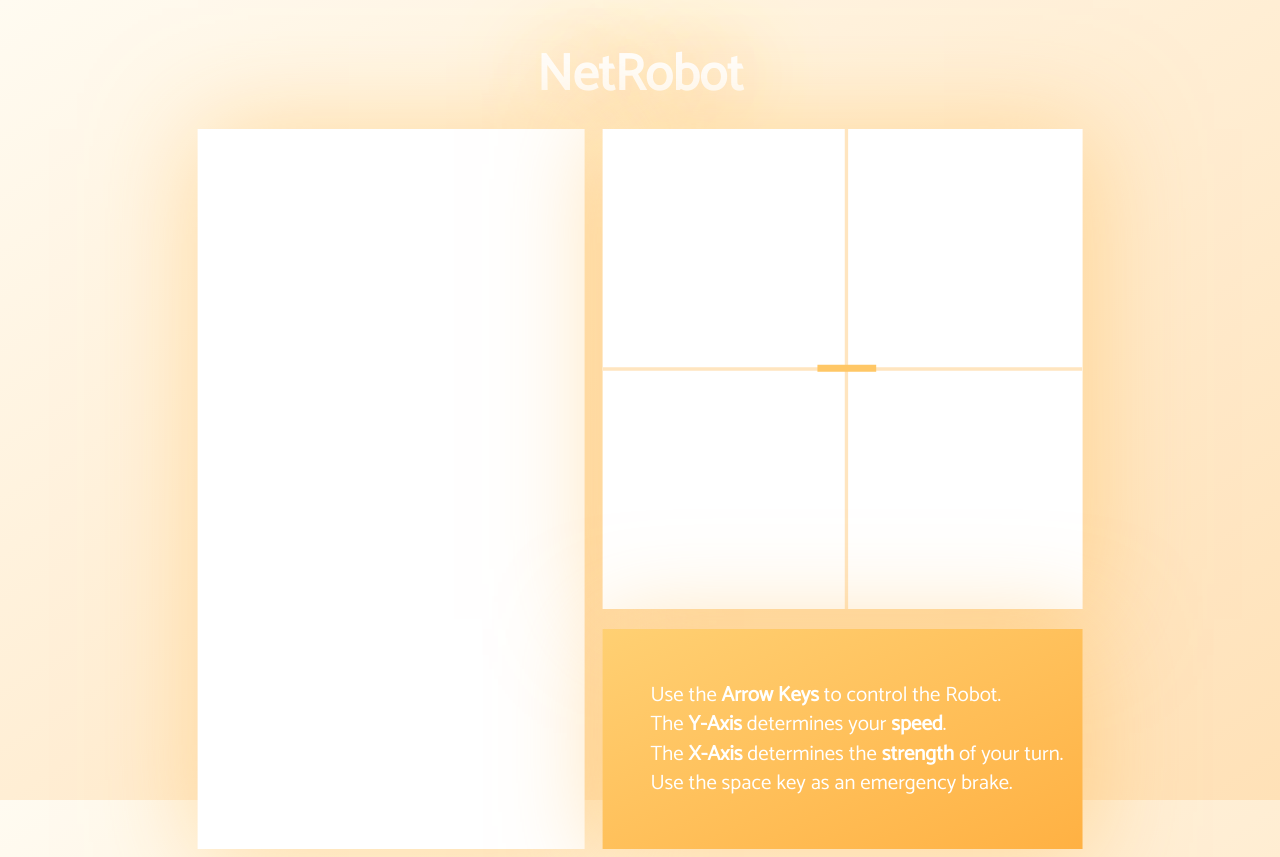
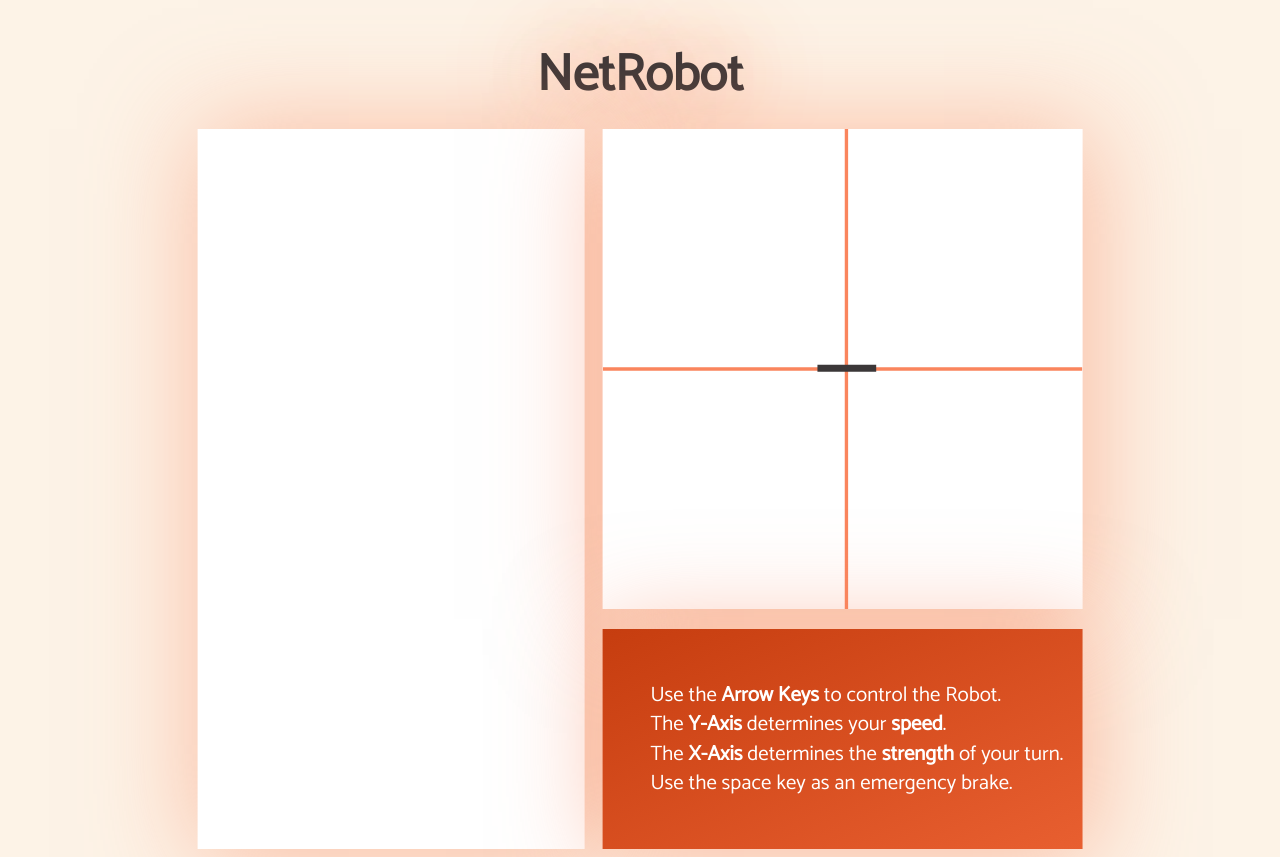
Before and after one commit to IRechar/netrobot, a Flask app: template templates/index.html in a window 1280 px wide. Run offline with Flask 2, Linux system fonts and the light colour scheme; the template is opened without the code that fills it, so the values that code supplies are empty; parts of the project's set-up code (start-up, migrations or seed data) failed here and were passed over.

Commit message:
changed theme to red

```diff
--- a/templates/index.html
+++ b/templates/index.html
@@ -10,15 +10,15 @@
     <style>
       body {
         overflow: hidden;
-        background: linear-gradient(to right bottom, #FFFBF1 0%, #FFE1B7 100%);
+        background-color: #FDF3E7;
         background-size: cover;
         background-repeat: no-repeat;
         background-attachment: fixed;
       }
       .headline {
-        text-shadow: 0px 0px 80px rgba(255, 192, 92, 0.9);
+        text-shadow: 0px 0px 80px rgba(250, 133, 93, 0.9);
         text-align: center;
-        color: white;
+        color: #3B3738;
         font-family: "Catamaran";
         font-size: 3.2em;
         margin-bottom: 0.2em;
@@ -30,7 +30,7 @@
         width: 720px;
         height: 720px;
         margin-right: 50px;
-        box-shadow: 5px 5px 100px 5px rgba(255,192,92,0.5);
+        box-shadow: 5px 5px 100px 5px rgba(250, 133, 93,0.5);
         padding: 0;
         background-color: white;
       }
@@ -50,7 +50,7 @@
       }
 
       .controller > * {
-        box-shadow: 5px 5px 100px 5px rgba(255,192,92,0.5);
+        box-shadow: 5px 5px 100px 5px rgba(250, 133, 93,0.5);
         padding: 0;
         background-color: white;
       }
@@ -62,7 +62,7 @@
       }
 
       .description {
-        background: linear-gradient(to right bottom, #FFD073 0%, #FFB143 100%);
+        background: linear-gradient(to right bottom, #C63D0F 0%, #E85F30 100%);
         padding-left: 3em;
         height: 100%;
         width: 27em;
```
Also changed, not shown: static/resources/arrow.svg.
